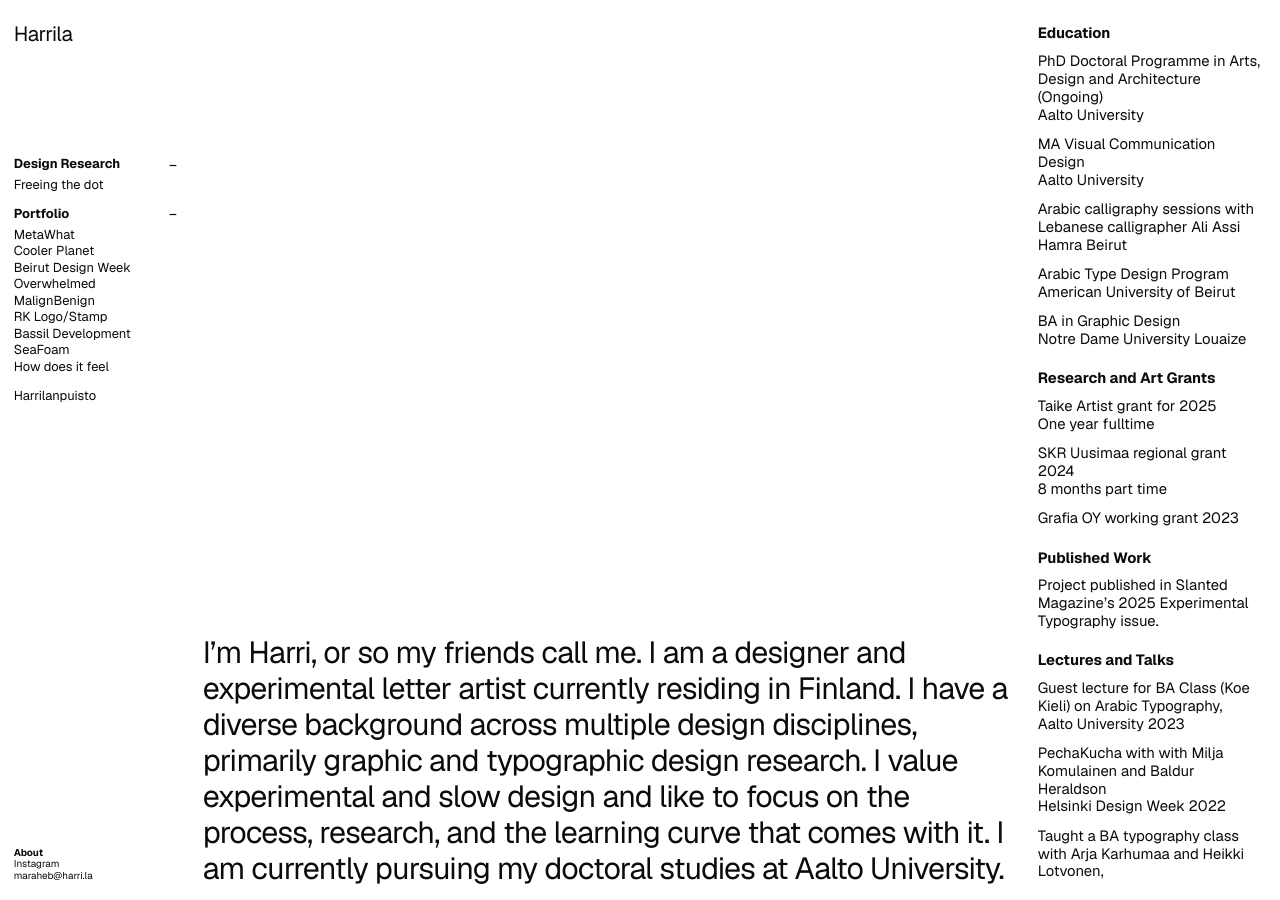
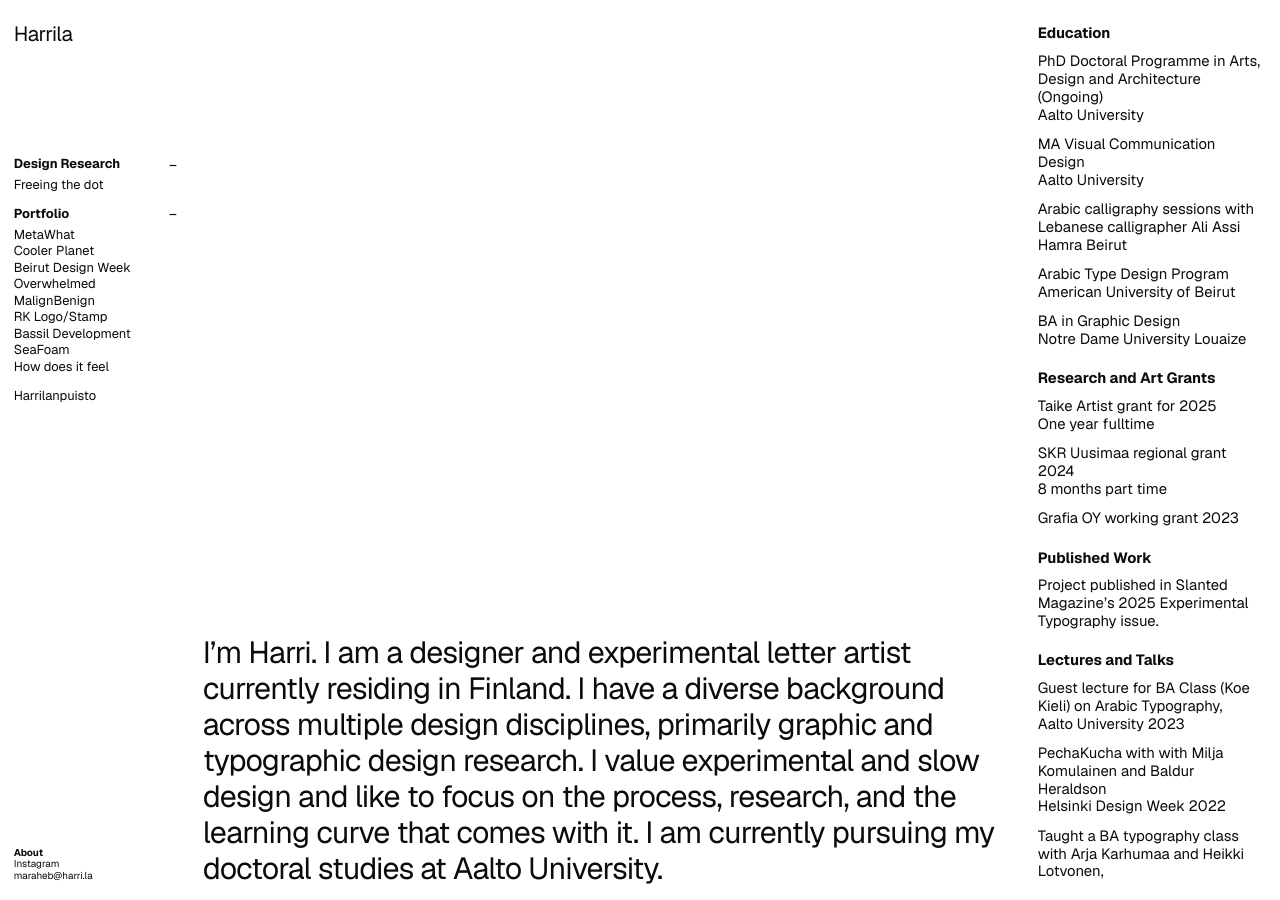
Before and after one commit to somethingishappening/somethingishappening.github.io, a Jekyll site: the page built from about.md, in a window 1280 px wide. Built offline with Jekyll 4.4.1, drawn with Linux system fonts in a browser that asks for light colours.

Commit message:
Update about.md (via Pages CMS)

```diff
--- a/about.md
+++ b/about.md
@@ -31,12 +31,12 @@ ascii_messages:
     color: "#FF0000"
   - text: (-_-)
     color: "#FF0000"
-bio: I’m Harri, or so my friends call me. I am a designer and experimental
-  letter artist currently residing in Finland. I have a diverse background
-  across multiple design disciplines, primarily graphic and typographic design
-  research. I value experimental and slow design and like to focus on the
-  process, research, and the learning curve that comes with it. I am currently
-  pursuing my doctoral studies at Aalto University.
+bio: I’m Harri. I am a designer and experimental letter artist currently
+  residing in Finland. I have a diverse background across multiple design
+  disciplines, primarily graphic and typographic design research. I value
+  experimental and slow design and like to focus on the process, research, and
+  the learning curve that comes with it. I am currently pursuing my doctoral
+  studies at Aalto University.
 mini_cv_sections:
   - title: Education
     entries:
```
